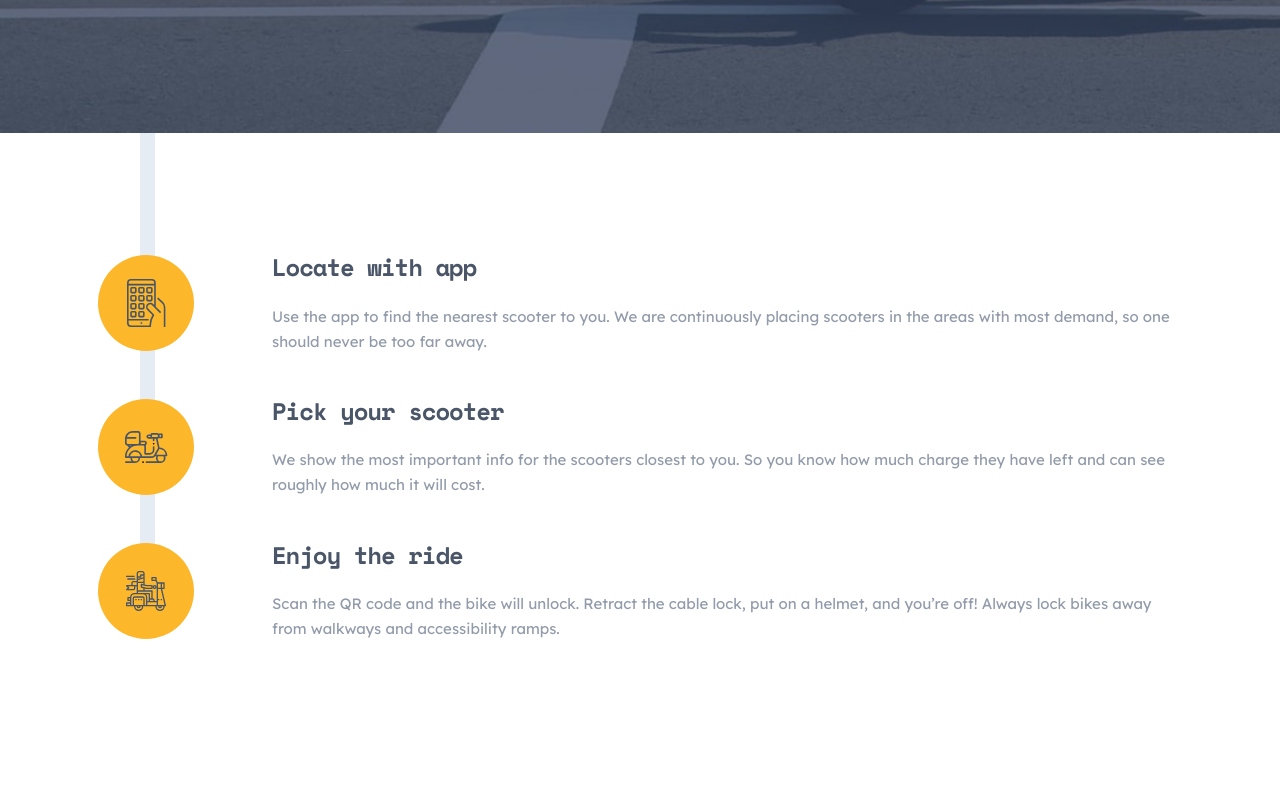
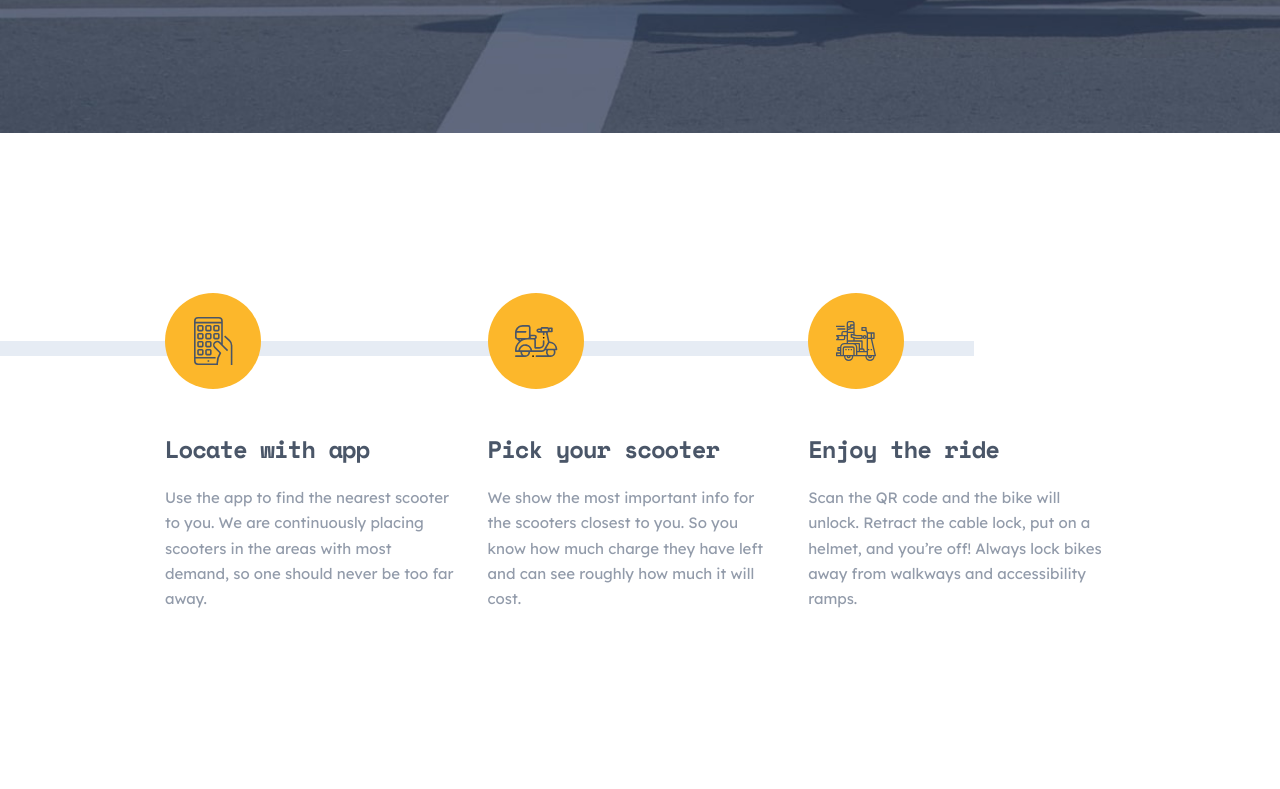
Before and after one commit to xaviguasch/scoot-multipage-website-app-frontendmentor-prac, a React (Create React App) app: page /home in a window 1280 px wide. Shown: the part 620-1409 px from the top of the page. Built offline with nearby package versions, Linux system fonts and the light colour scheme.

Commit message:
styled main__a section of Home component for desktop view

```diff
--- a/src/components/Home.css
+++ b/src/components/Home.css
@@ -253,4 +253,38 @@
   .hero__copy .text {
     margin-left: 6.5em;
   }
+
+  .main::before {
+    content: '';
+    width: 974px;
+    height: 15px;
+    background: var(--clr-light-grey);
+    position: absolute;
+    top: 208px;
+    left: 0;
+  }
+
+  /* Main A */
+
+  .main__a {
+    padding: 10em 10.3125em 12.5em;
+  }
+
+  .main__a ul {
+    display: flex;
+    justify-content: flex-start;
+    align-items: center;
+    gap: 1.875em;
+  }
+
+  .main__a__el:not(:first-child) {
+    margin-top: unset;
+  }
+
+  .main__a__el {
+    flex-direction: column;
+    justify-content: flex-start;
+    align-items: flex-start;
+    gap: 2.5em;
+  }
 }
```
